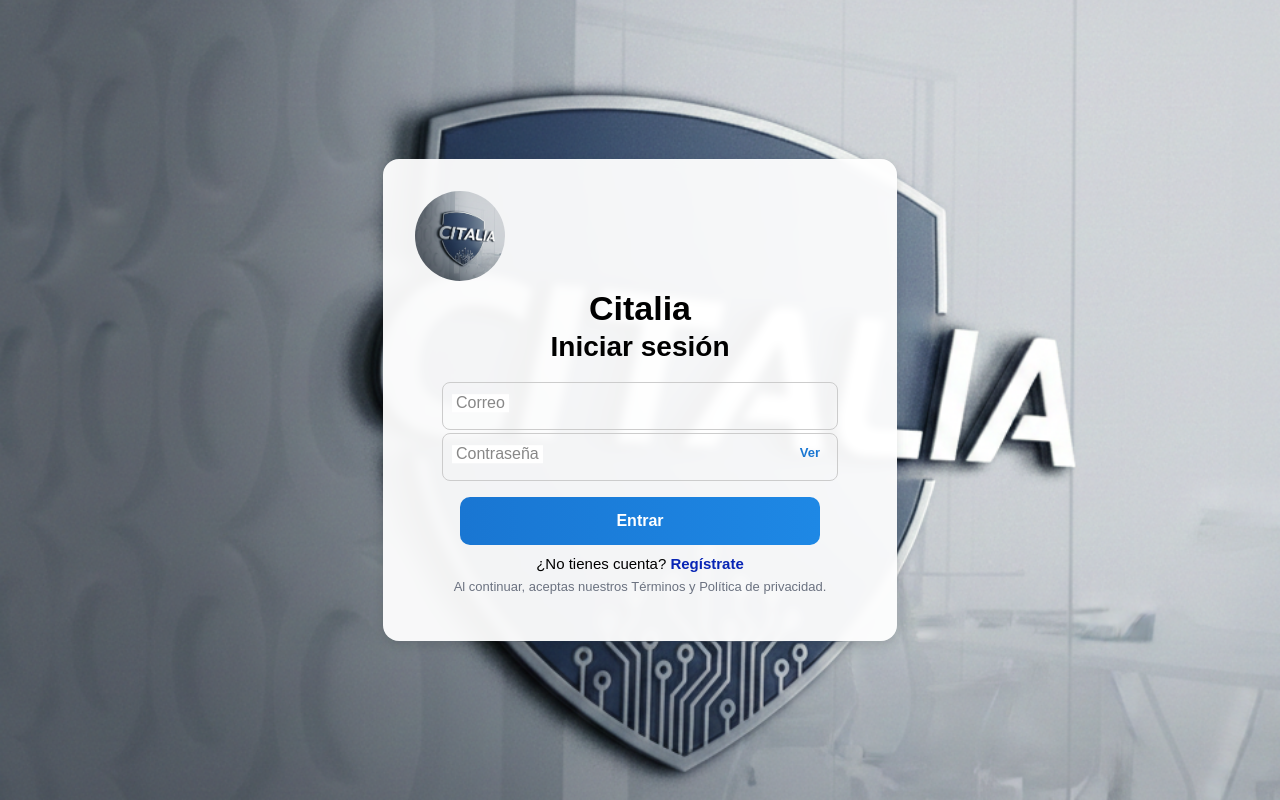
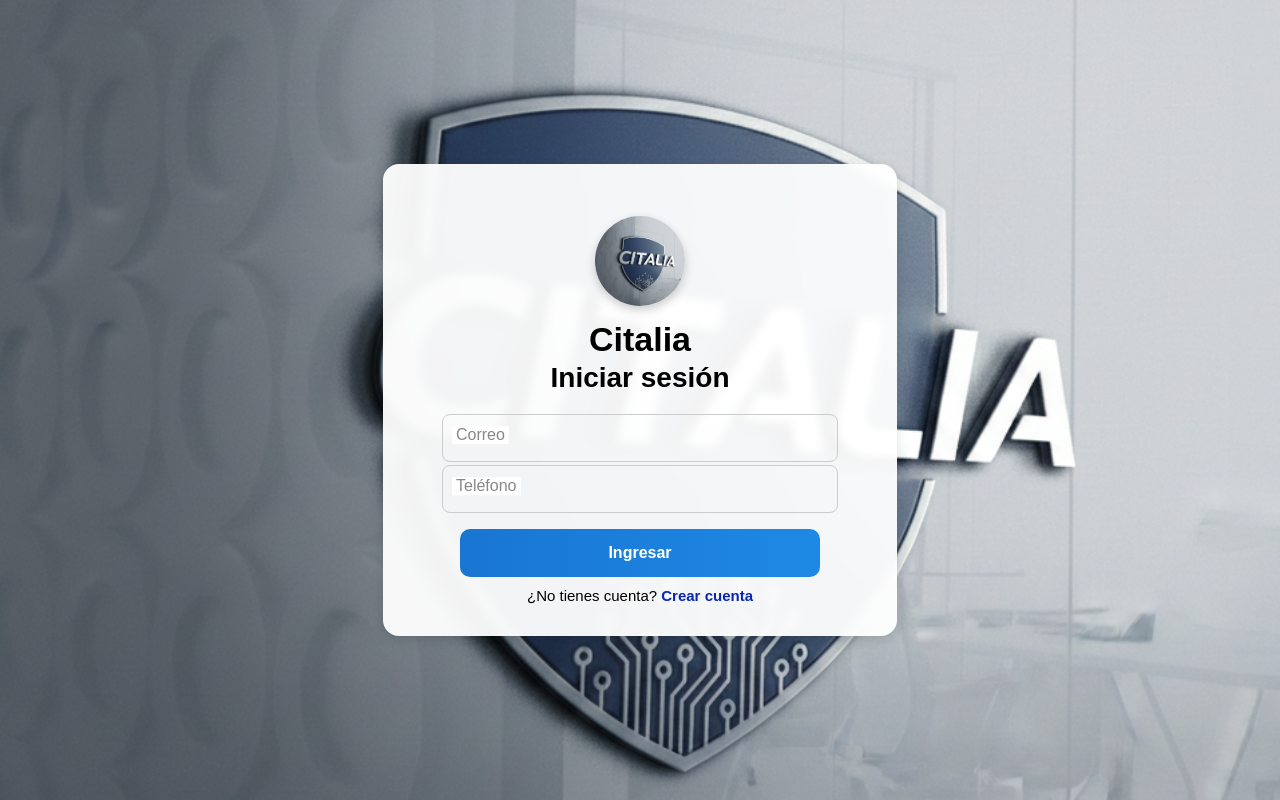
Before and after one commit to anastaciomarbella/atempo, a React (Create React App) app: page /login in a window 1280 px wide. Built offline with nearby package versions, Linux system fonts and the light colour scheme.

Commit message:
Registro de usuario con foto en Supabase

```diff
--- a/src/pages/login.jsx
+++ b/src/pages/login.jsx
@@ -1,17 +1,31 @@
 import { useState } from "react";
-import { useNavigate, Link } from "react-router-dom";
+import { useNavigate } from "react-router-dom";
+import logo from "../assets/logo.png";
 import "../styles/login.css";
-import logo from "../assets/logo.png";
 
 export default function Login() {
   const navigate = useNavigate();
+  const [loading, setLoading] = useState(false);
 
-  const [correo, setCorreo] = useState("");
-  const [password, setPassword] = useState("");
-  const [loading, setLoading] = useState(false);
-  const [verPassword, setVerPassword] = useState(false);
+  const initialForm = {
+    correo: "",
+    telefono: "",
+  };
 
-  const handleLogin = async (e) => {
+  const [form, setForm] = useState(initialForm);
+
+  const handleChange = (e) => {
+    setForm({
+      ...form,
+      [e.target.name]: e.target.value,
+    });
+  };
+
+  const limpiarFormulario = () => {
+    setForm(initialForm);
+  };
+
+  const handleSubmit = async (e) => {
     e.preventDefault();
     setLoading(true);
 
@@ -20,30 +34,32 @@ export default function Login() {
         "https://mi-api-atempo.onrender.com/api/auth/login",
         {
           method: "POST",
-          headers: { "Content-Type": "application/json" },
-          body: JSON.stringify({ correo, password }),
+          headers: {
+            "Content-Type": "application/json",
+          },
+          body: JSON.stringify(form),
         }
       );
 
       const data = await res.json();
+      console.log("Respuesta backend:", data);
 
       if (!res.ok) {
         alert(data.message || "Error en login");
-        setLoading(false);
         return;
       }
 
-      localStorage.setItem("token", data.token);
-      localStorage.setItem("empresaNombre", data.empresaNombre);
+      alert("Login exitoso");
 
-      if (data.empresaLogo) {
-        localStorage.setItem("empresaLogo", data.empresaLogo);
-      }
+      // Guardar usuario en localStorage
+      localStorage.setItem("usuario", JSON.stringify(data.usuario));
 
+      limpiarFormulario();
       navigate("/dashboard");
-    } catch (err) {
-      console.error(err);
-      alert("Error de conexión con el servidor");
+
+    } catch (error) {
+      console.error("Error:", error);
+      alert("No se pudo conectar con el servidor");
     } finally {
       setLoading(false);
     }
@@ -51,52 +67,62 @@ export default function Login() {
 
   return (
     <div className="login-container">
-
-      {/* ======= TARJETA DE LOGIN (siempre visible) ======= */}
       <div className="login-card show">
 
-        <div className="login-header">
-          <img src={logo} alt="Logo Atempo" className="login-logo" />
-        </div>
-
-        <div className="login-body">
+        {/* LOGO + TITULOS */}
+        <div
+          className="login-body"
+          style={{ textAlign: "center", marginTop: "20px" }}
+        >
+          <img
+            src={logo}
+            alt="Logo"
+            style={{
+              width: "90px",
+              height: "90px",
+              borderRadius: "50%",
+              objectFit: "cover",
+              marginBottom: "10px",
+              boxShadow: "0 4px 10px rgba(0,0,0,0.2)",
+            }}
+          />
           <h1 className="login-title">Citalia</h1>
           <h2 className="login-subtitle">Iniciar sesión</h2>
         </div>
 
-        <form onSubmit={handleLogin}>
+        {/* FORMULARIO */}
+        <form onSubmit={handleSubmit} autoComplete="off">
 
           <div className="input-group">
             <input
               type="email"
+              name="correo"
               className="login-input"
               placeholder=" "
-              value={correo}
-              onChange={(e) => setCorreo(e.target.value)}
+              value={form.correo}
+              onChange={handleChange}
               required
+              autoComplete="off"
             />
-            <label className="floating-label-text">Correo</label>
+            <label className="floating-label-text">
+              Correo
+            </label>
           </div>
 
-          <div className="input-group password-group">
+          <div className="input-group">
             <input
-              type={verPassword ? "text" : "password"}
+              type="tel"
+              name="telefono"
               className="login-input"
               placeholder=" "
-              value={password}
-              onChange={(e) => setPassword(e.target.value)}
+              value={form.telefono}
+              onChange={handleChange}
               required
+              autoComplete="off"
             />
-
-            <label className="floating-label-text">Contraseña</label>
-
-            <button
-              type="button"
-              className="toggle-password"
-              onClick={() => setVerPassword(!verPassword)}
-            >
-              {verPassword ? "Ocultar" : "Ver"}
-            </button>
+            <label className="floating-label-text">
+              Teléfono
+            </label>
           </div>
 
           <button
@@ -104,20 +130,19 @@ export default function Login() {
             className="login-button"
             disabled={loading}
           >
-            {loading ? "Ingresando..." : "Entrar"}
+            {loading ? "Ingresando..." : "Ingresar"}
           </button>
+
         </form>
 
+        {/* FOOTER */}
         <div className="login-footer">
           ¿No tienes cuenta?{" "}
-          <Link to="/register" className="login-link">
-            Regístrate
-          </Link>
+          <a href="/register" className="login-link">
+            Crear cuenta
+          </a>
         </div>
 
-        <p className="login-legal">
-          Al continuar, aceptas nuestros Términos y Política de privacidad.
-        </p>
       </div>
     </div>
   );
```
